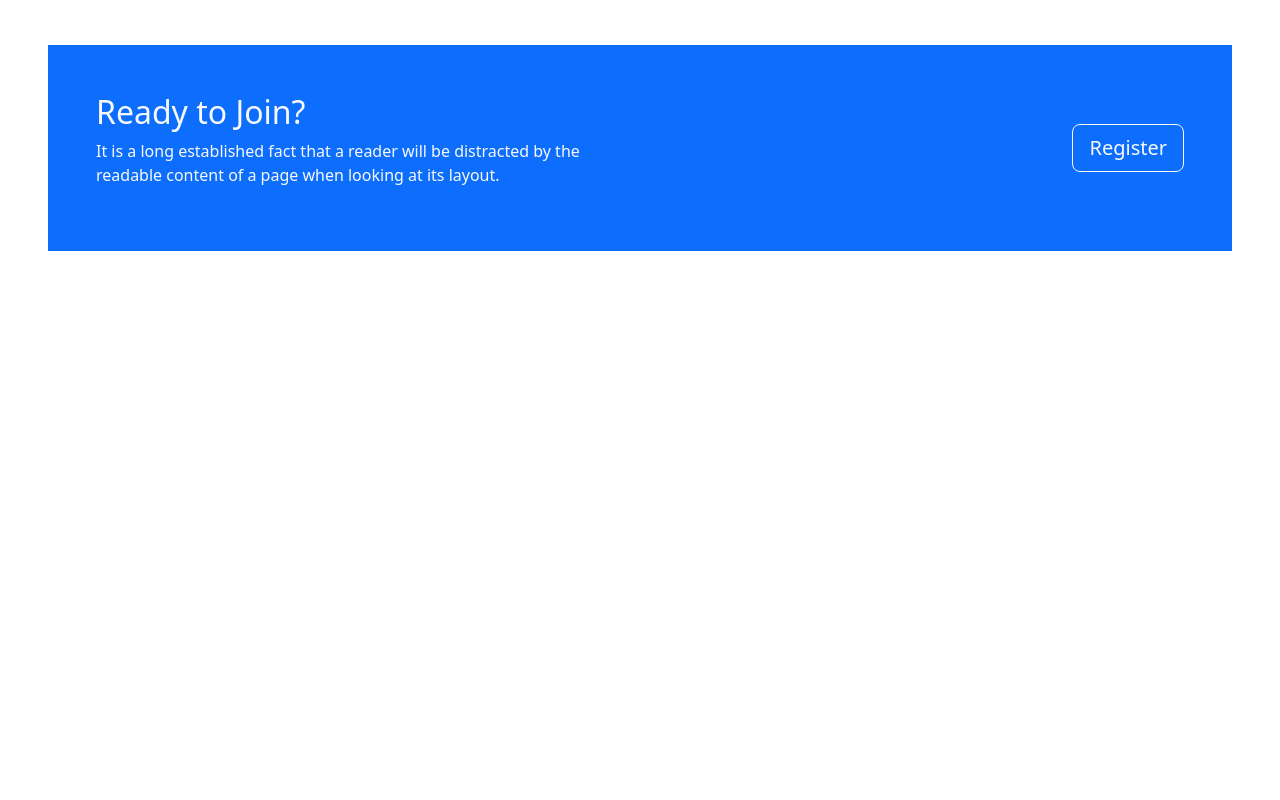
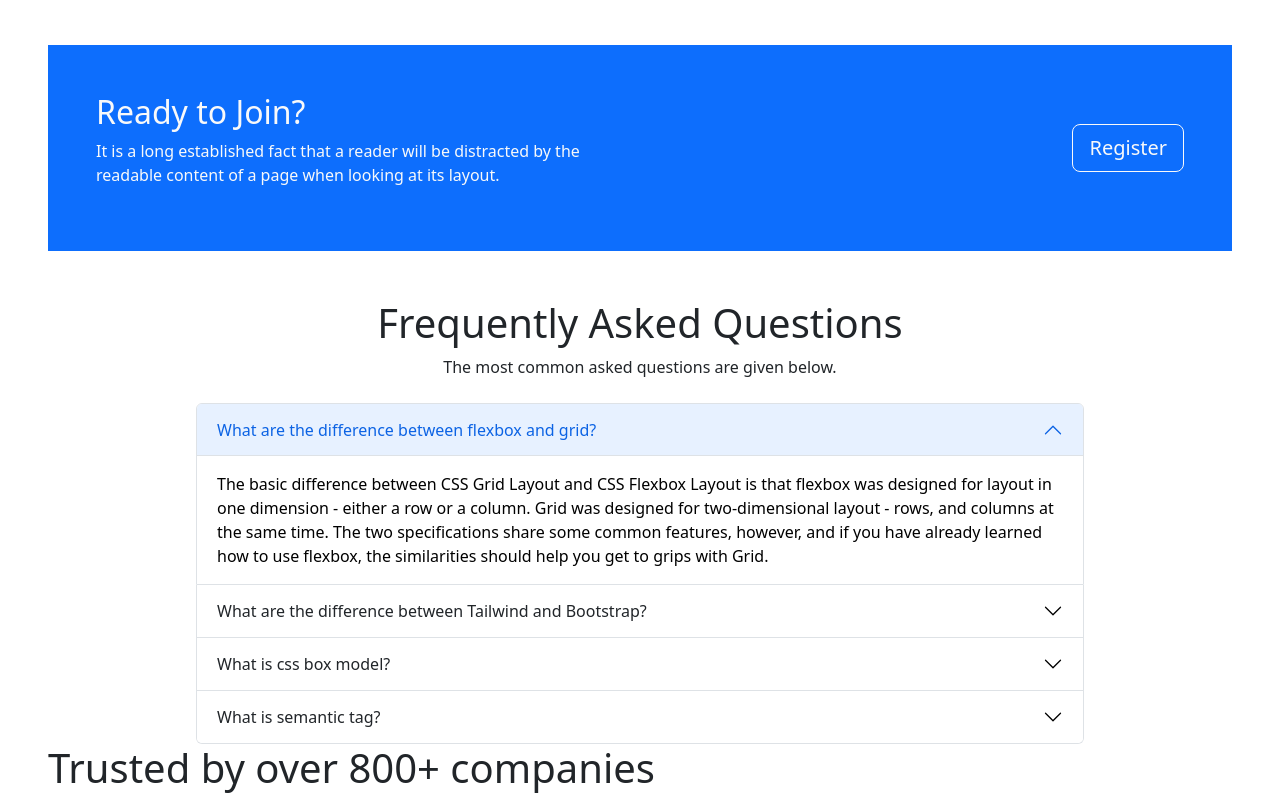
Before and after one commit to dewan-arafat/Education-Website, a plain HTML site: page index.html in a window 1280 px wide. Shown: the part 1712-2512 px from the top of the page. Before the commit the page ends 1963 px from the top, so only its background shows below. Drawn offline with nearby package versions, Linux system fonts and the light colour scheme.

Commit message:
FAQ added

```diff
--- a/index.html
+++ b/index.html
@@ -189,7 +189,7 @@
                     <div class="card mb-3">
                         <div class="row g-0">
                             <div class="col-md-4">
-                                <img src="images/course/course-1.png" class="img-fluid h-100 rounded-1" alt="...">
+                                <img src="images/course/course-5.png" class="img-fluid h-100 rounded-1" alt="...">
                             </div>
                             <div class="col-md-8">
                                 <div class="card-body">
@@ -227,6 +227,8 @@
 
 
         </section>
+
+        <!-- Registration section start -->
         <section
             class="d-flex flex-column flex-md-row flex-lg-row align-items-center justify-content-between bg-primary mt-5"
             style="height:auto;">
@@ -266,6 +268,92 @@
             </div>
 
         </section>
+        <!-- Registration section ENd -->
+        <!-- FAQ start -->
+        <section class="mt-5">
+            <div class="text-center mb-4">
+                <h1>Frequently Asked Questions</h1>
+                <p class="px-2">The most common asked questions are given below.</p>
+            </div>
+            <div class="w-75 m-auto">
+                <div class="accordion" id="accordionExample">
+                    <div class="accordion-item">
+                        <h2 class="accordion-header" id="headingOne">
+                            <button class="accordion-button" type="button" data-bs-toggle="collapse"
+                                data-bs-target="#collapseOne" aria-expanded="true" aria-controls="collapseOne">
+                                What are the difference between flexbox and grid?
+                            </button>
+                        </h2>
+                        <div id="collapseOne" class="accordion-collapse collapse show" aria-labelledby="headingOne"
+                            data-bs-parent="#accordionExample">
+                            <div class="accordion-body">
+                                The basic difference between CSS Grid Layout and CSS Flexbox Layout is that flexbox was
+                                designed for layout in one dimension - either a row or a column. Grid was designed for
+                                two-dimensional layout - rows, and columns at the same time. The two specifications
+                                share some common features, however, and if you have already learned how to use flexbox,
+                                the similarities should help you get to grips with Grid.
+                            </div>
+                        </div>
+                    </div>
+                    <div class="accordion-item">
+                        <h2 class="accordion-header" id="headingTwo">
+                            <button class="accordion-button collapsed" type="button" data-bs-toggle="collapse"
+                                data-bs-target="#collapseTwo" aria-expanded="false" aria-controls="collapseTwo">
+                                What are the difference between Tailwind and Bootstrap?
+                            </button>
+                        </h2>
+                        <div id="collapseTwo" class="accordion-collapse collapse" aria-labelledby="headingTwo"
+                            data-bs-parent="#accordionExample">
+                            <div class="accordion-body">
+                                Tailwind offers predesigned widgets to build a site from scratch with fast UI
+                                development. Bootstrap comes with a set of pre-styled responsive, mobile-first
+                                components that possess a definite UI kit. Tailwind CSS uses a set of utility classes to
+                                create a neat UI with more flexibility and uniqueness.
+                            </div>
+                        </div>
+                    </div>
+                    <div class="accordion-item">
+                        <h2 class="accordion-header" id="headingThree">
+                            <button class="accordion-button collapsed" type="button" data-bs-toggle="collapse"
+                                data-bs-target="#collapseThree" aria-expanded="false" aria-controls="collapseThree">
+                                What is css box model?
+                            </button>
+                        </h2>
+                        <div id="collapseThree" class="accordion-collapse collapse" aria-labelledby="headingThree"
+                            data-bs-parent="#accordionExample">
+                            <div class="accordion-body">
+                                In web development, the CSS box model refers to how HTML elements are modeled in browser
+                                engines and how the dimensions of those HTML elements are derived from CSS properties.
+                                It is a fundamental concept for the composition of HTML webpages.
+                            </div>
+                        </div>
+                    </div>
+                    <div class="accordion-item">
+                        <h2 class="accordion-header" id="headingThree">
+                            <button class="accordion-button collapsed" type="button" data-bs-toggle="collapse"
+                                data-bs-target="#collapseThree" aria-expanded="false" aria-controls="collapseThree">
+                                What is semantic tag?
+                            </button>
+                        </h2>
+                        <div id="collapseThree" class="accordion-collapse collapse" aria-labelledby="headingThree"
+                            data-bs-parent="#accordionExample">
+                            <div class="accordion-body">
+                                Semantic HTML elements are those that clearly describe their meaning in a human- and
+                                machine-readable way. Elements such as <code> header </code> , <code> footer </code> and
+                                <code>article</code> are all considered semantic because they accurately describe the
+                                purpose of the element and the type of content that is inside them.
+                            </div>
+                        </div>
+                    </div>
+                </div>
+            </div>
+        </section>
+        <!-- FAQ ends -->
+        <section>
+            <div>
+                <h1>Trusted by over 800+ companies</h1>
+            </div>
+        </section>
 
     </main>
 
```
Also changed, not shown: images/company/company-1.png, images/company/company-2.png, images/company/company-3.png, images/company/company-4.png, images/company/company-5.png, images/company/company-6.png, images/course/course-5.png.
